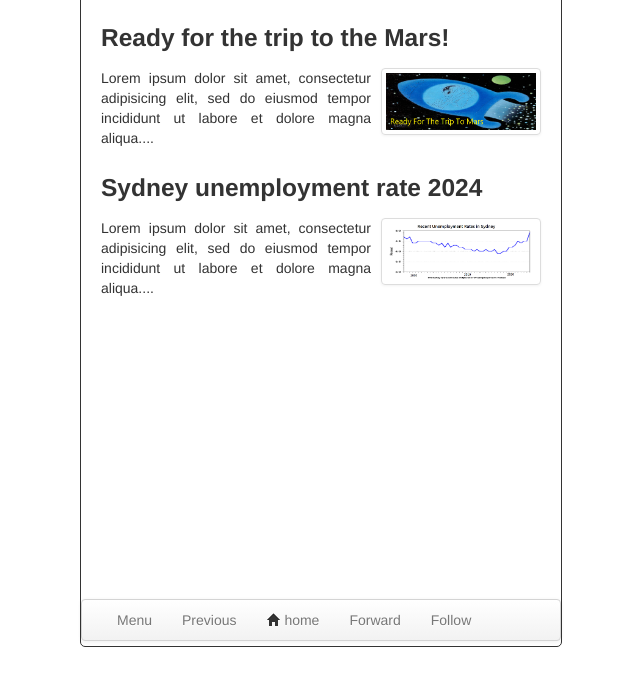
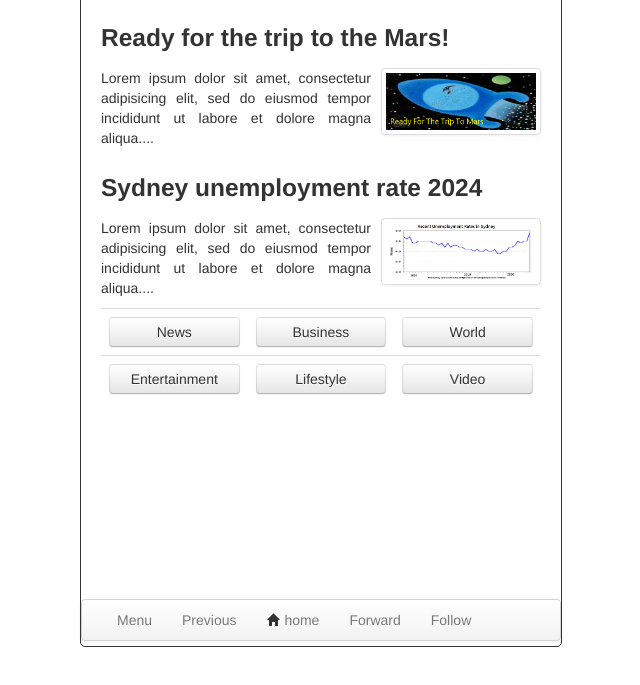
Before and after one commit to khchanel/interfacedesign-ass2, a plain HTML site: page prototype/home.html in a window 1280 px wide. Shown: the part 85-770 px from the top of the page, without its empty margins (319-959 px from the left). Drawn offline with Linux system fonts and the light colour scheme.

Commit message:
implement category table on home page

```diff
--- a/prototype/css/main.css
+++ b/prototype/css/main.css
@@ -42,3 +42,11 @@
 #content #category {
 
 }
+
+#category td {
+	width: 33.3%;
+}
+
+#category .btn {
+	width: 80%;
+}
--- a/prototype/home.html
+++ b/prototype/home.html
@@ -67,6 +67,29 @@
 						</div>
 					</section>
 
+					<section id="category">
+						<table class="table table-hover">
+							<caption>
+							</caption>
+
+							<tbody>
+								<tr>
+									<td><a class="btn" href="#">News</a></td>
+									<td><a class="btn" href="#">Business</a></td>
+									<td><a class="btn" href="#">World</a></td>
+								</tr>
+								<tr>
+									<td><a class="btn" href="#">Entertainment</a></td>
+									<td><a class="btn" href="#">Lifestyle</a></td>
+									<td><a class="btn" href="#">Video</a></td>
+								</tr>
+							</tbody>
+						</table>
+					</section>
+
+					<section id="weather">
+					</section>
+
 				</div>
 			</div>
 
@@ -84,7 +107,7 @@
 								<ul class='nav'>
 									<li><a href="#">Menu</a></li>
 									<li><a href="#">Previous</a></li>
-									<li><a href="#"><i class="icon-home icon"></i> home</a></li>
+									<li><a href="#"><i class="icon-home"></i> home</a></li>
 									<li><a href="#">Forward</a></li>
 									<li><a href="#">Follow</a></li>
 								</ul>
```
Lines whose indentation alone changed are shown as unchanged.
